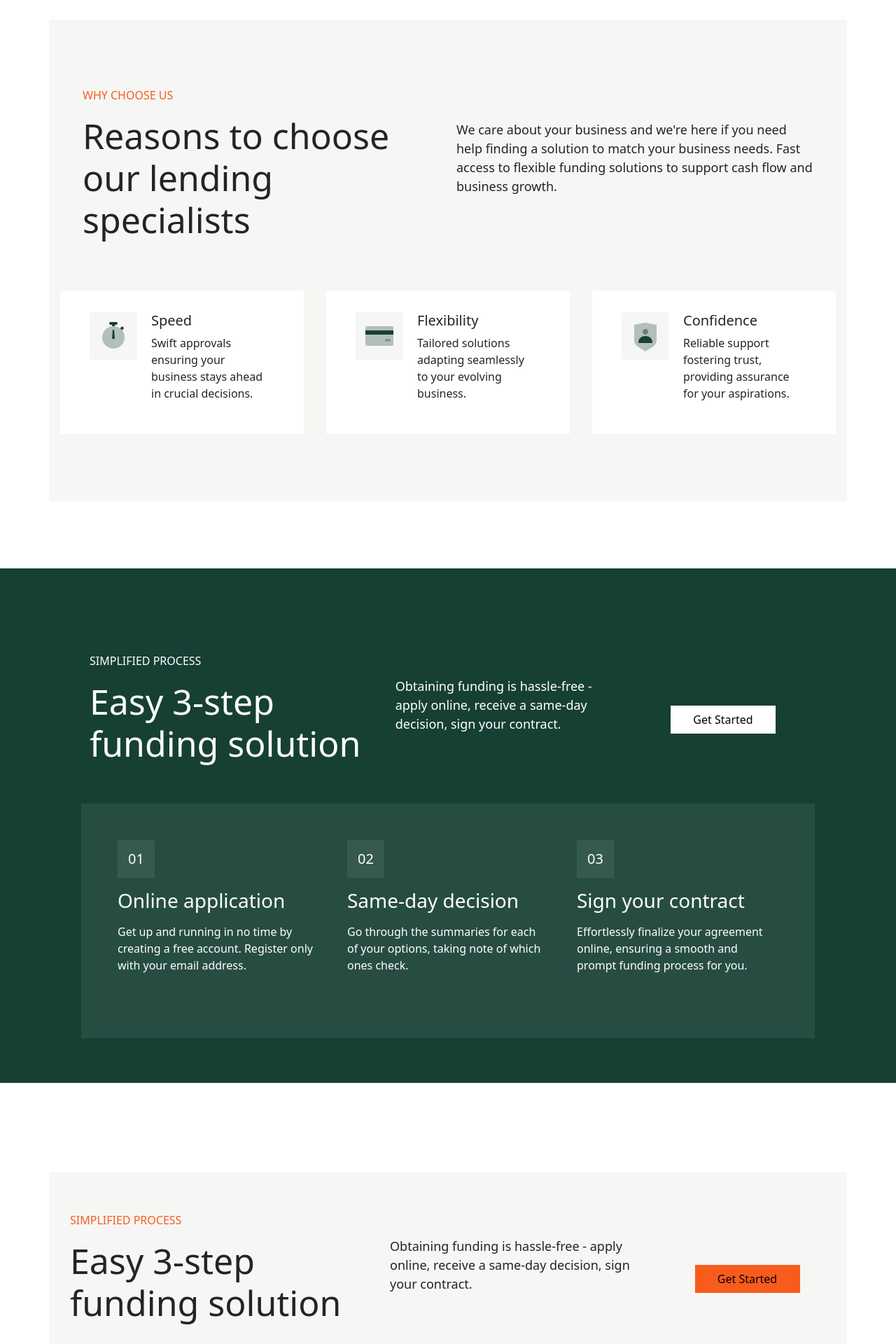
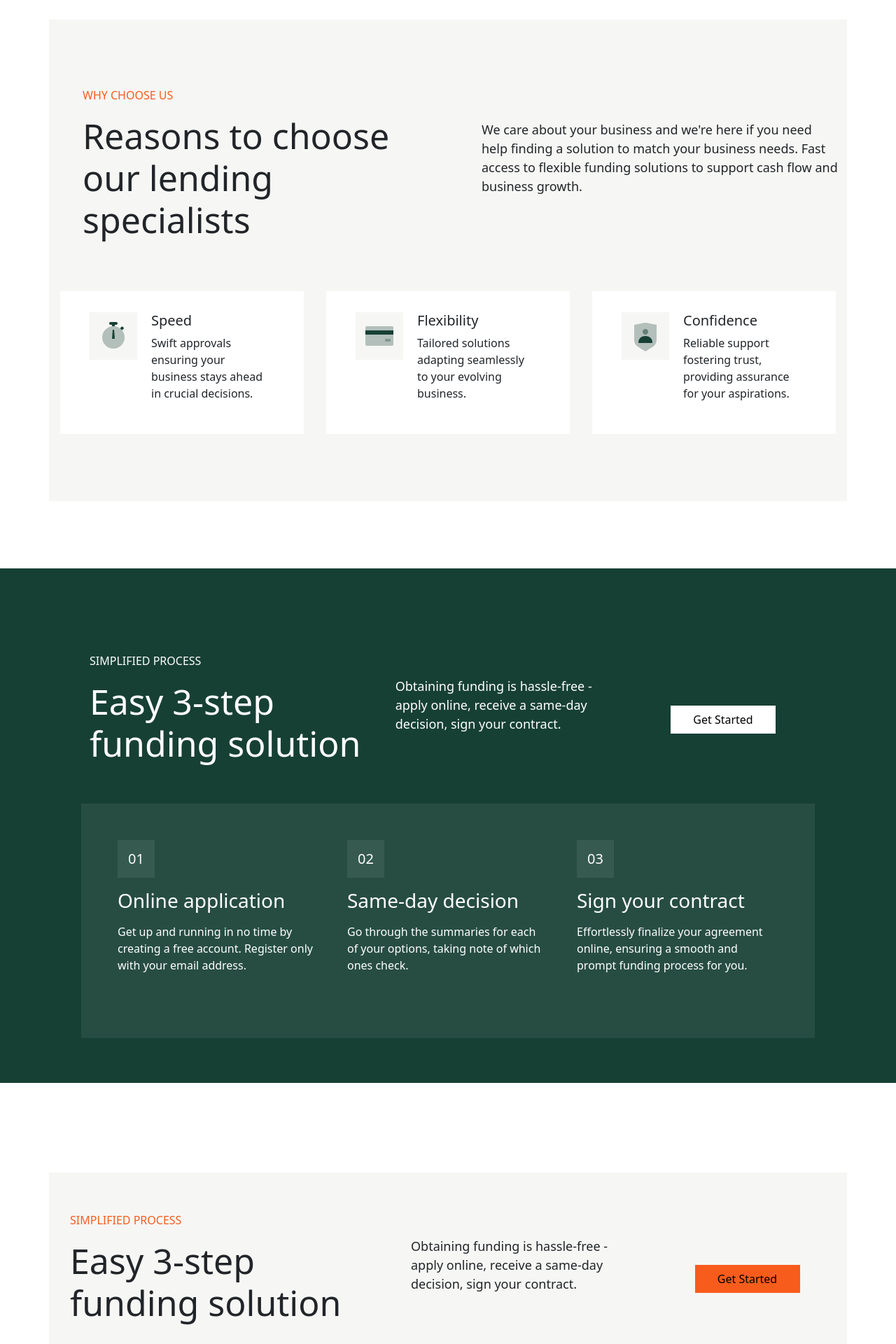
Before and after one commit to DivyaG7/ck, a React (Create React App) app: page / in a window 1280 px wide. Shown: the part 2440-4360 px from the top of the page at 70% size. Built offline with nearby package versions, Linux system fonts and the light colour scheme.

Commit message:
Initial commit

```diff
--- a/src/components/about.jsx
+++ b/src/components/about.jsx
@@ -135,7 +135,7 @@ export const About = () => {
               <p style={{ textAlign: 'left', color: '#f85c1d' }}>WHY CHOOSE US</p>
               <h1 style={{ fontSize: '50px' }}>Reasons to choose our lending specialists</h1>
             </div>
-            <div className='col-md-6 pt-5 pe-5 mt-5'>
+            <div className='col-md-6 pt-5 ps-5 mt-5'>
               <p style={{ textAlign: 'left', fontSize: '18px' }}>We care about your business and we're here if you need help finding a solution to match your business needs. Fast access to flexible funding solutions to support cash flow and business growth.</p>
             </div>
           </div>
--- a/src/components/home.jsx
+++ b/src/components/home.jsx
@@ -128,7 +128,7 @@ export const Home = () => {
                             <p style={{ textAlign: 'left', color: '#f85c1d' }}>WHY CHOOSE US</p>
                             <h1 style={{ fontSize: '50px' }}>Reasons to choose our lending specialists</h1>
                         </div>
-                        <div className='col-md-6 pt-5 pe-5 mt-5'>
+                        <div className='col-md-6 pt-5 ps-5 mt-5'>
                             <p style={{ textAlign: 'left', fontSize: '18px' }}>We care about your business and we're here if you need help finding a solution to match your business needs. Fast access to flexible funding solutions to support cash flow and business growth.</p>
                         </div>
                     </div>
@@ -219,7 +219,7 @@ export const Home = () => {
                             <h1 style={{ fontSize: '50px' }}>Easy 3-step funding solution</h1>
                         </div>
                         <div className='col-md-4 pt-5'>
-                            <p style={{ textAlign: 'left', fontSize: '18px' }}>Obtaining funding is hassle-free - apply online, receive a same-day decision, sign your contract.</p>
+                            <p style={{ textAlign: 'left', fontSize: '18px', paddingLeft: '30px' }}>Obtaining funding is hassle-free - apply online, receive a same-day decision, sign your contract.</p>
                         </div>
                         <div className='col-md-3 pt-5'>
                             <button id='button' className='mt-4' style={{ width: '150px', padding: '.5rem', background: '#f85c1d', color: 'black', border: 'none' }}>Get Started</button>
@@ -328,7 +328,7 @@ export const Home = () => {
                             <h1 style={{ fontSize: '50px' }}>Resources and stories center</h1>
                         </div>
                         <div className='col-md-4 pt-5'>
-                            <p style={{ textAlign: 'left', fontSize: '18px' }}>Explore insightful content that keeps you ahead of the curve and connected to the pulse of what's happening.</p>
+                            <p style={{ textAlign: 'left', fontSize: '18px', paddingLeft: '30px' }}>Explore insightful content that keeps you ahead of the curve and connected to the pulse of what's happening.</p>
                         </div>
                         <div className='col-md-3 pt-5'>
                             <button className='mt-4' id='button' style={{ width: '150px', padding: '.5rem', background: '#f85c1d', color: 'black', border: 'none' }}>Read all articles</button>
```
